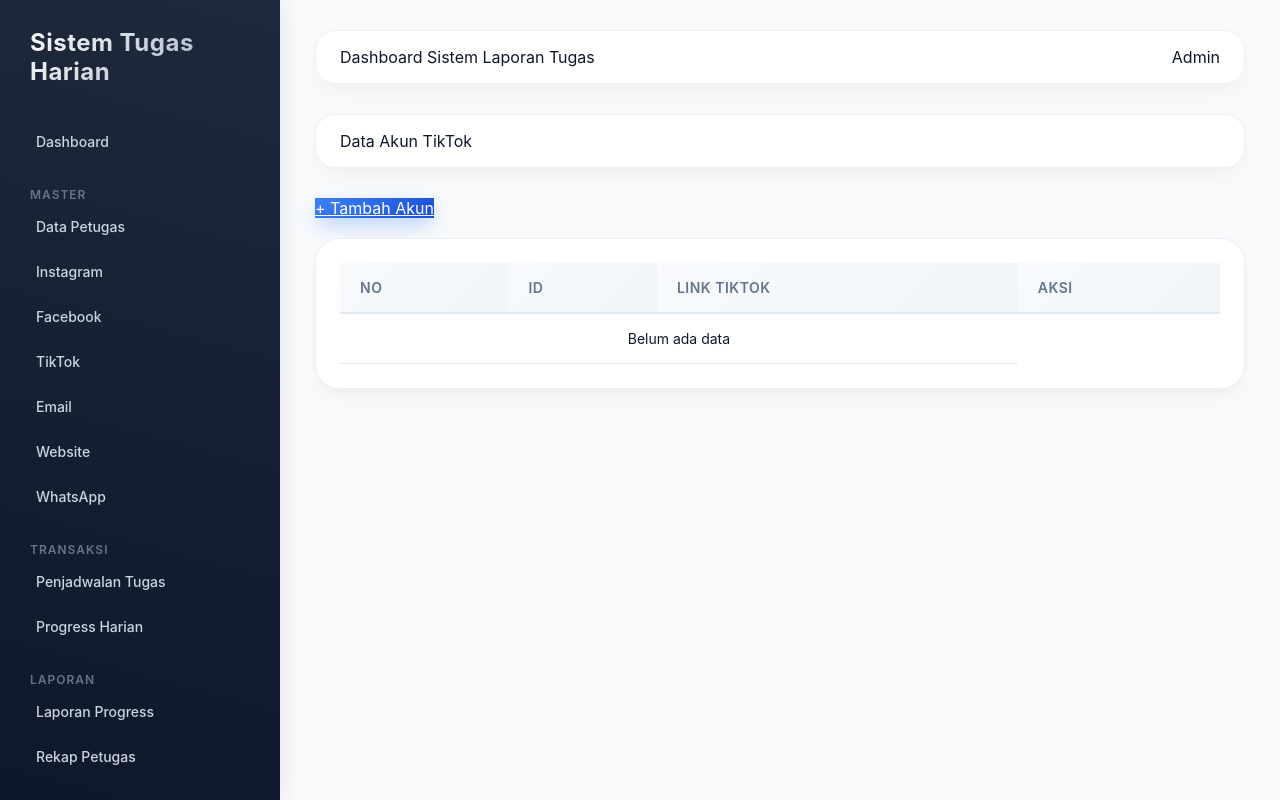
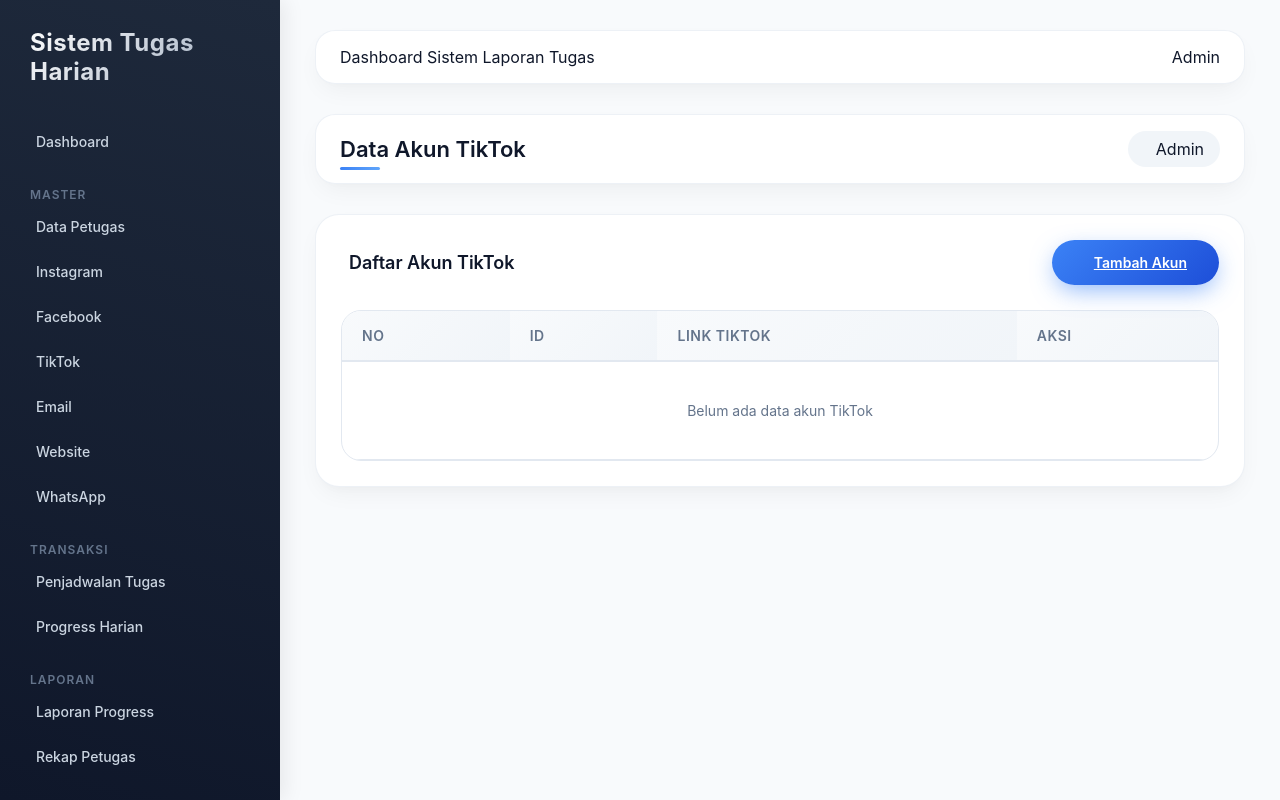
Before and after one commit to rinanurrizqi/tugas_sosmed, a CodeIgniter 4 app: the page made by app/Views/tiktok/index.php in a window 1280 px wide. Run offline with PHP 8.4 and a stand-in for CodeIgniter, Linux system fonts and the light colour scheme; the template is opened without the code that fills it, so the values that code supplies are empty; some libraries are stand-ins or nearby versions.

Commit message:
update: mempercantik tampilan tiktok dan memperbaiki tombol hapus

```diff
--- a/app/Views/tiktok/index.php
+++ b/app/Views/tiktok/index.php
@@ -1,15 +1,26 @@
 <?= $this->extend('layout/template') ?>
 <?= $this->section('content') ?>
 
-<!-- CSS !-->
-<link rel="stylesheet" href="<?= base_url('assets/css/style.css') ?>">
+<div class="topbar">
+    <h2>Data Akun TikTok</h2>
+    <div class="topbar-user">
+        <i class="fas fa-user-circle"></i>
+        <span>Admin</span>
+    </div>
+</div>
 
-<div class="topbar">Data Akun TikTok</div>
+<div class="data-akun-section">
+    <div class="section-header">
+        <h3>
+            <i class="fab fa-tiktok"></i> Daftar Akun TikTok
+        </h3>
+        <a href="<?= base_url('tiktok/create') ?>" class="btn-tambah">
+            <i class="fas fa-plus"></i> Tambah Akun
+        </a>
+    </div>
 
-<a href="<?= base_url('tiktok/create') ?>" class="btn-primary">+ Tambah Akun</a>
-
-<div class="card" style="margin-top:20px;">
-    <table width="100%">
+    <div class="table-container">
+        <table>
             <thead>
                 <tr>
                     <th>No</th>
@@ -19,26 +30,48 @@
                 </tr>
             </thead>
             <tbody>
+                <?php if (!empty($tiktok) && is_array($tiktok)): ?>
+                    <?php $no = 1; ?>
+                    <?php foreach ($tiktok as $tt): ?>
+                    <tr>
+                        <td><strong><?= $no++ ?></strong></td>
+                        <td><?= $tt['id_tiktok'] ?></td>
+                        <td>
+                            <a href="<?= $tt['link_tiktok'] ?>" target="_blank" style="color: #3b82f6; text-decoration: none;">
+                                <i class="fab fa-tiktok" style="margin-right: 5px;"></i>
+                                <?= $tt['link_tiktok'] ?>
+                            </a>
+                        </td>
+                        <td>
+                            <div class="action-buttons">
+                                <a href="<?= base_url('tiktok/edit/'.$tt['id_tiktok']) ?>" class="btn-edit">
+                                    <i class="fas fa-edit"></i> Edit
+                                </a>
 
-        <?php if(!empty($tiktok)): ?>
-            <?php foreach($tiktok as $tt): ?>
-            <tr>
-                <td><?= $tt['id_tiktok'] ?></td>
-                <td><?= $tt['link_tiktok'] ?></td>
-                <td>
-                    <a href="<?= base_url('tiktok/edit/'.$tt['id_tiktok']) ?>">Edit</a>
-                    <a href="<?= base_url('tiktok/delete/'.$tt['id_tiktok']) ?>" onclick="return confirm('Hapus data?')">Hapus</a>
+                                <form action="<?= base_url('tiktok/delete/'.$tt['id_tiktok']) ?>" method="post" style="display: inline;" onsubmit="return confirm('Yakin ingin menghapus?')">
+                                    <?= csrf_field() ?>
+                                    <button type="submit" class="btn-hapus">
+                                        <i class="fas fa-trash"></i> Hapus
+                                    </button>
+                                </form>
+                            </div>
                         </td>
                     </tr>
                     <?php endforeach; ?>
                 <?php else: ?>
                     <tr>
-                <td colspan="3" style="text-align:center;">Belum ada data</td>
+                        <td colspan="4" style="text-align: center; padding: 40px; color: #64748b;">
+                            Belum ada data akun TikTok
+                        </td>
                     </tr>
                 <?php endif; ?>
-
             </tbody>
         </table>
     </div>
+</div>
+
+<style>
+    /* ... Copy paste saja bagian <style> dari Instagram index.php kamu ke sini ... */
+</style>
 
 <?= $this->endSection() ?>
```
Also changed, not shown: app/Views/tiktok/form.php (+52 -14 lines), 7 other files. Lines whose indentation alone changed are shown as unchanged.
